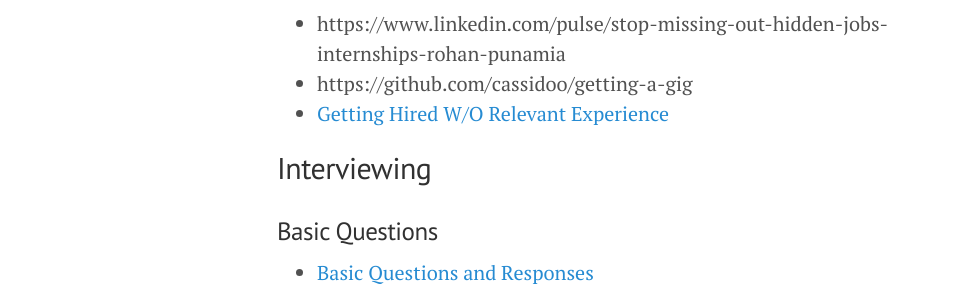
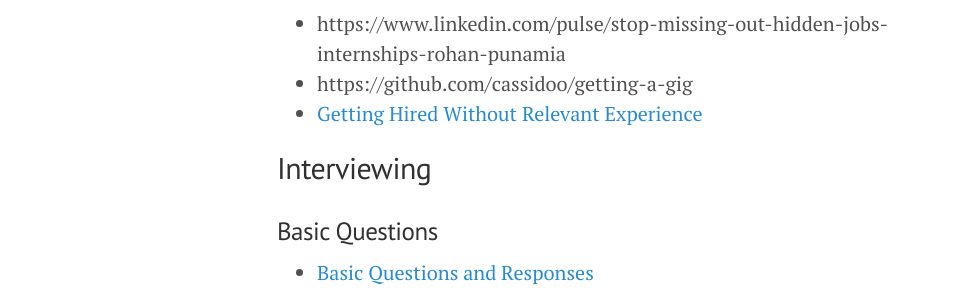
Before and after one commit to bjchia/bjchia.github.io, a Jekyll site: the page built from profdevelopment.md, in a window 1280 px wide. Shown: the part 241-537 px from the top of the page, without its empty margins (3-979 px from the left). Built offline with Jekyll 4.4.1, drawn with Linux system fonts in a browser that asks for light colours.

Commit message:
Update profdevelopment.md

```diff
--- a/profdevelopment.md
+++ b/profdevelopment.md
@@ -9,7 +9,7 @@
 
 * https://www.linkedin.com/pulse/stop-missing-out-hidden-jobs-internships-rohan-punamia
 * https://github.com/cassidoo/getting-a-gig
-* [Getting Hired W/O Relevant Experience](https://www.linkedin.com/pulse/how-get-job-you-dont-have-prior-relevant-experiences-alex-zhou/?trackingId=VVFV7RP59vIz%2B6pWCFcxsg%3D%3D&lipi=urn%3Ali%3Apage%3Ad_flagship3_feed%3Bv5OictxnSH%2B%2F5p7xc78LXw%3D%3D&licu=urn%3Ali%3Acontrol%3Ad_flagship3_feed-object)
+* [Getting Hired Without Relevant Experience](https://www.linkedin.com/pulse/how-get-job-you-dont-have-prior-relevant-experiences-alex-zhou/?trackingId=VVFV7RP59vIz%2B6pWCFcxsg%3D%3D&lipi=urn%3Ali%3Apage%3Ad_flagship3_feed%3Bv5OictxnSH%2B%2F5p7xc78LXw%3D%3D&licu=urn%3Ali%3Acontrol%3Ad_flagship3_feed-object)
 
 
 
```
